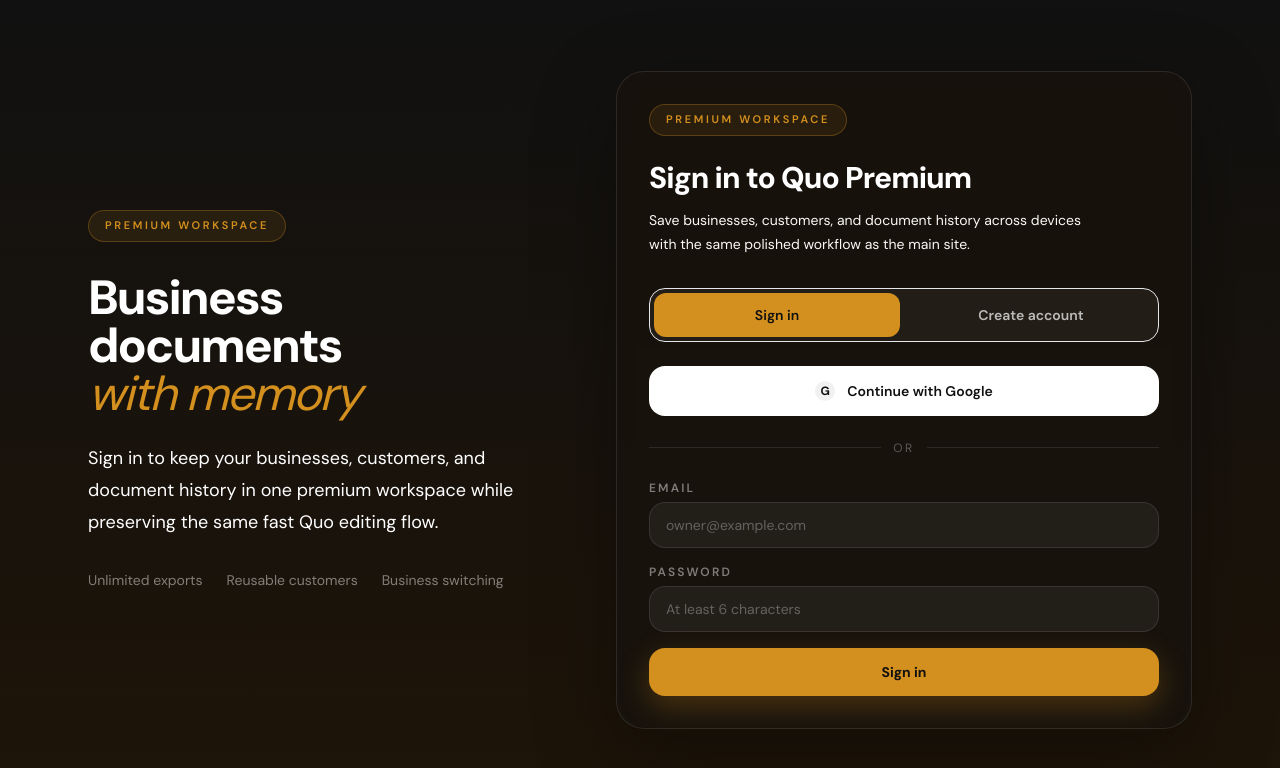
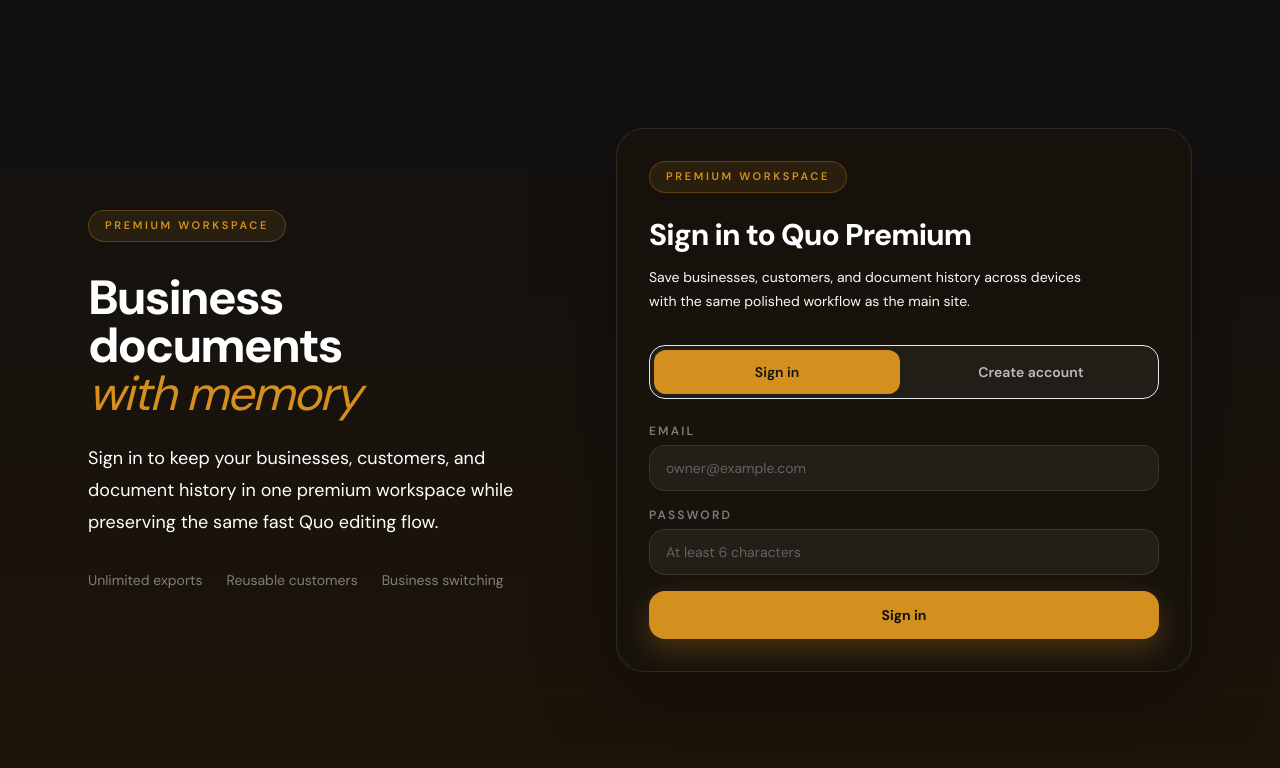
Before and after one commit to acipuns-dot/Quo, a Next.js app: page /login in a window 1280 px wide. Shown: the top 768 px of the page. Built offline with nearby package versions, Linux system fonts and the light colour scheme; no server answers.

Commit message:
refactor: remove google sign-in

```diff
--- a/components/auth/auth-form.tsx
+++ b/components/auth/auth-form.tsx
@@ -92,35 +92,6 @@
     }
   }
 
-  async function handleGoogleAuth() {
-    setIsSubmitting(true);
-    setError(null);
-    setMessage(null);
-
-    try {
-      if (!supabase) {
-        throw new Error(reason ?? "Premium login is currently unavailable.");
-      }
-
-      const redirectTo = `${window.location.origin}/auth/callback?next=${encodeURIComponent("/workspace/invoice")}`;
-      const { error: oauthError } = await supabase.auth.signInWithOAuth({
-        provider: "google",
-        options: {
-          redirectTo,
-        },
-      });
-
-      if (oauthError) {
-        throw oauthError;
-      }
-    } catch (caughtError) {
-      const nextError =
-        caughtError instanceof Error ? caughtError.message : "Something went wrong. Please try again.";
-      setError(nextError);
-      setIsSubmitting(false);
-    }
-  }
-
   return (
     <div className="w-full rounded-[28px] border border-white/10 bg-[#18120d]/95 p-8 text-[#faf9f7] shadow-[0_24px_80px_rgba(0,0,0,0.35)] backdrop-blur">
       <div className="mb-6 inline-flex items-center gap-2 rounded-full border border-[#d4901e]/30 bg-[#d4901e]/10 px-4 py-1.5 text-[11px] font-semibold uppercase tracking-[0.24em] text-[#d4901e]">
@@ -179,25 +150,7 @@
         </button>
       </div>
 
-      <button
-        type="button"
-        onClick={handleGoogleAuth}
-        disabled={disabled || isSubmitting}
-        className="mt-6 flex w-full items-center justify-center gap-3 rounded-2xl border border-white/10 bg-white px-4 py-3.5 text-sm font-semibold text-[#111111] transition hover:bg-[#f4efe7] disabled:cursor-not-allowed disabled:opacity-60"
-      >
-        <span className="inline-flex h-5 w-5 items-center justify-center rounded-full bg-[#f1f1f1] text-xs font-bold text-[#111111]">
-          G
-        </span>
-        Continue with Google
-      </button>
-
-      <div className="my-6 flex items-center gap-3 text-xs uppercase tracking-[0.22em] text-white/30">
-        <div className="h-px flex-1 bg-white/10" />
-        or
-        <div className="h-px flex-1 bg-white/10" />
-      </div>
-
-      <form className="space-y-4" onSubmit={handleEmailAuth}>
+      <form className="mt-6 space-y-4" onSubmit={handleEmailAuth}>
         <label className="block">
           <span className="mb-1.5 block text-xs font-semibold uppercase tracking-[0.18em] text-white/45">
             Email
```
Also changed, not shown: 2 other files (tests, documents, lock files or other folders).
